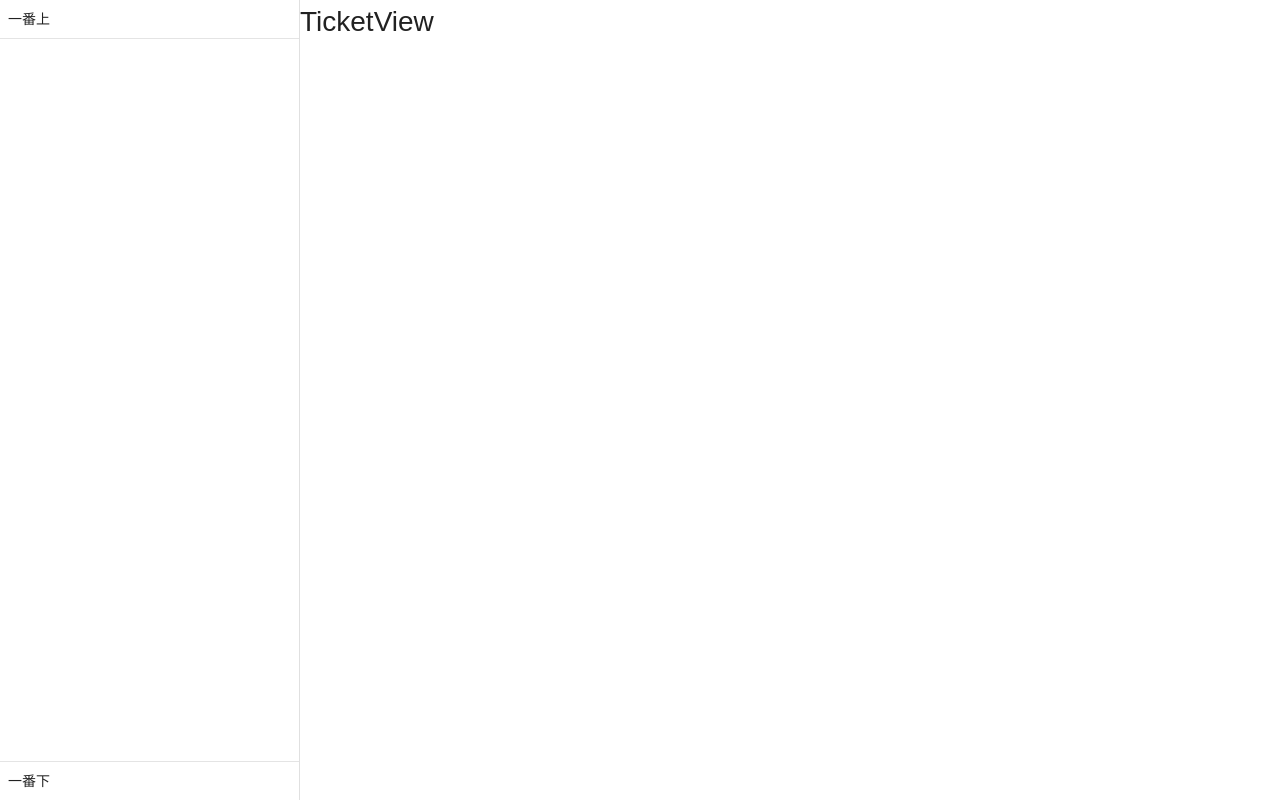
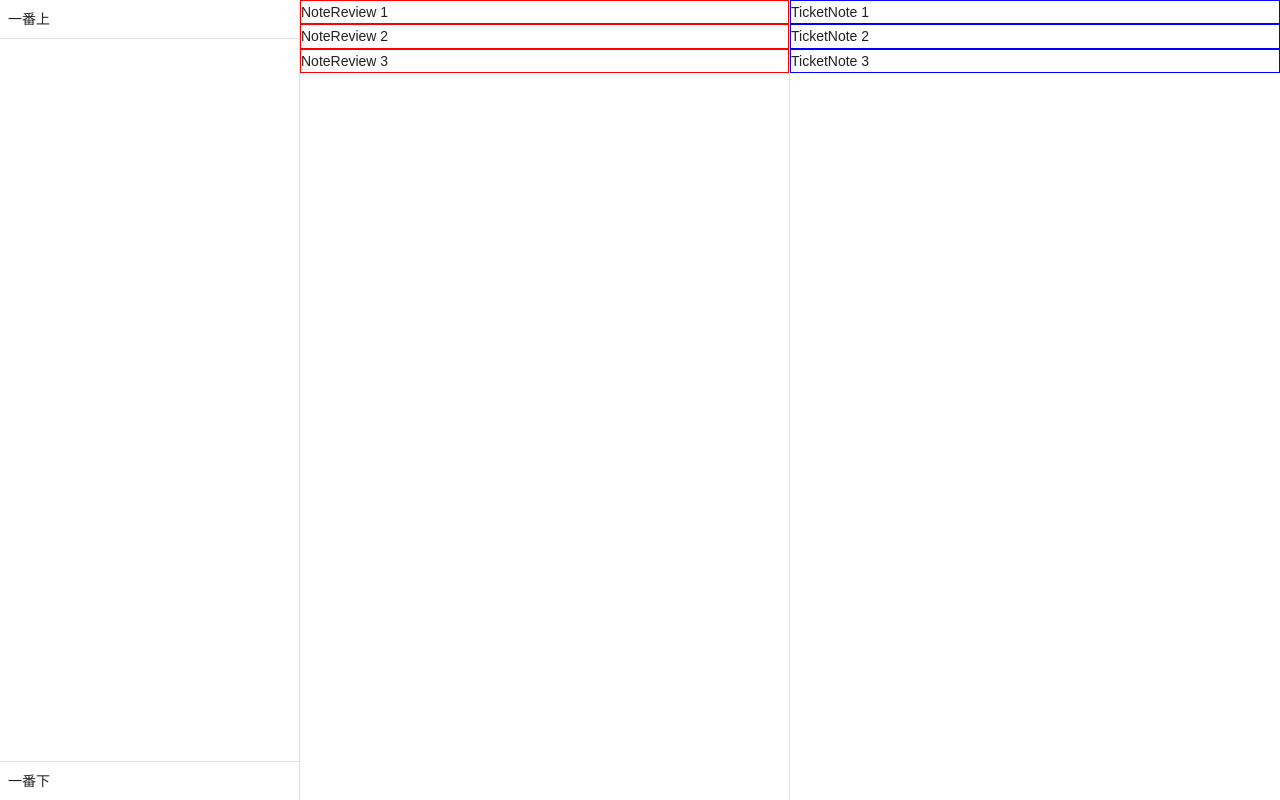
Before and after one commit to traP-jp/anshin-techo-frontend, a Vue app: page /ticket in a window 1280 px wide. Built offline with nearby package versions, Linux system fonts and the light colour scheme.

Commit message:
チケットビューに並べる要素のレイアウト

```diff
--- /dev/null
+++ b/src/components/NoteReview.vue
@@ -0,0 +1,13 @@
+<script setup lang="ts">
+defineProps<{ review: { id: number } }>()
+</script>
+
+<template>
+  <div :class="$style.container">NoteReview {{ review.id }}</div>
+</template>
+
+<style module>
+.container {
+  border: 1px solid red;
+}
+</style>
--- /dev/null
+++ b/src/components/TicketNote.vue
@@ -0,0 +1,13 @@
+<script setup lang="ts">
+defineProps<{ note: { id: number } }>()
+</script>
+
+<template>
+  <div :class="$style.container">TicketNote {{ note.id }}</div>
+</template>
+
+<style module>
+.container {
+  border: 1px solid blue;
+}
+</style>
--- a/src/views/TicketView.vue
+++ b/src/views/TicketView.vue
@@ -1,14 +1,28 @@
 <!-- あるチケットを開いているページ -->
 
 <script setup lang="ts">
+import { ref } from 'vue'
 import TicketSideBar from '@/components/TicketSideBar.vue'
+import NoteReview from '@/components/NoteReview.vue'
+import TicketNote from '@/components/TicketNote.vue'
+const reviews = ref([{ id: 1 }, { id: 2 }, { id: 3 }])
+const notes = ref([{ id: 1 }, { id: 2 }, { id: 3 }])
 </script>
 
 <template>
   <v-layout>
     <ticket-side-bar />
     <v-main>
-      <h1>TicketView</h1>
+      <v-container fluid class="fill-height pa-0">
+        <v-row no-gutters class="fill-height">
+          <v-col cols="6" class="border-e d-flex flex-column">
+            <note-review v-for="review in reviews" :key="review.id" :review="review" />
+          </v-col>
+          <v-col cols="6">
+            <ticket-note v-for="note in notes" :key="note.id" :note="note" />
+          </v-col>
+        </v-row>
+      </v-container>
     </v-main>
   </v-layout>
 </template>
```
